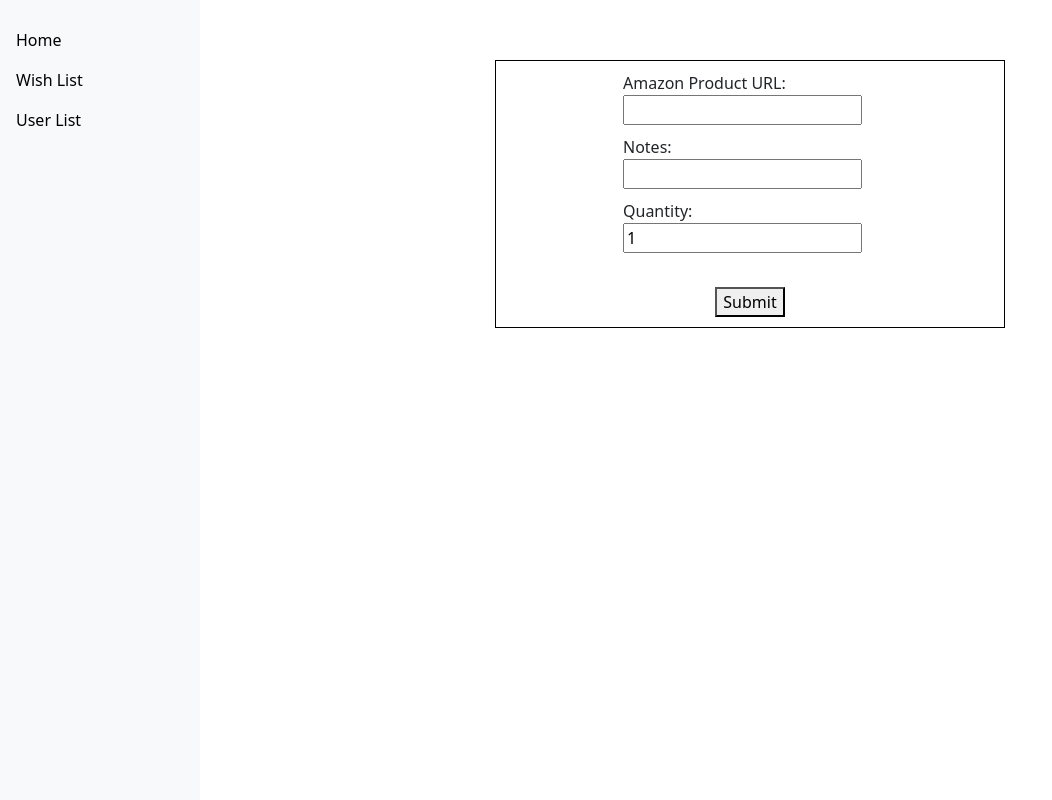
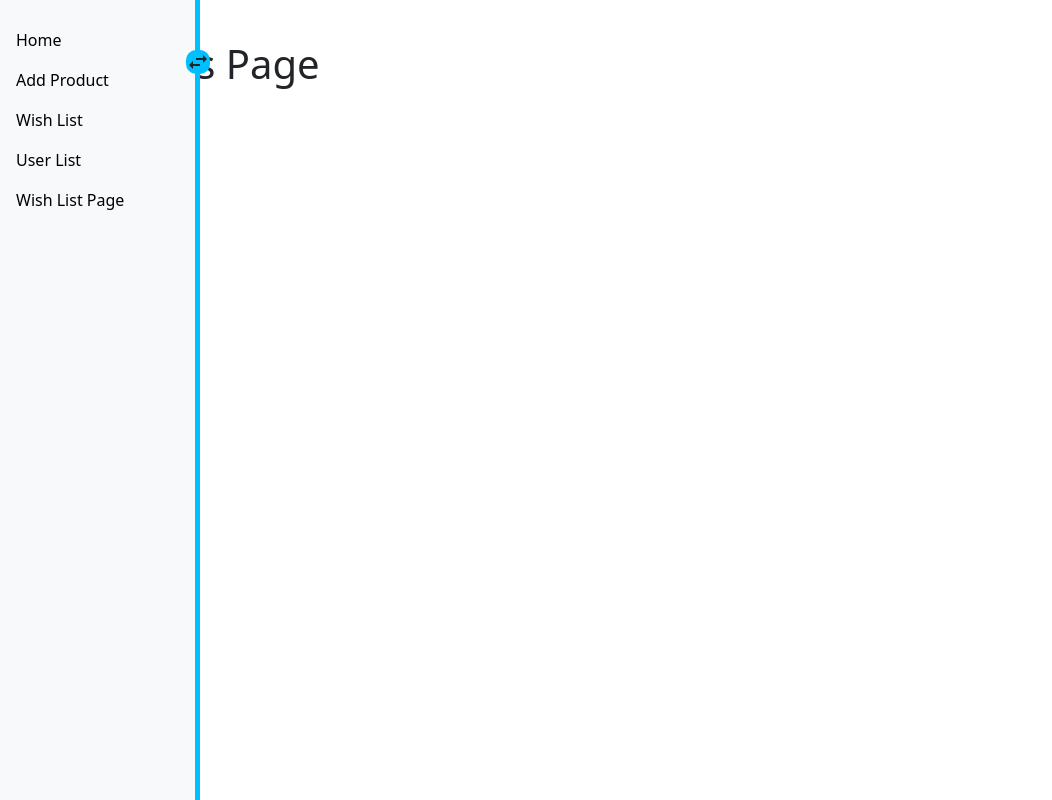
Before and after one commit to TylerTwoForks/wishlist-frontend-react, a React (Vite) app: page / in a window 1280 px wide. Shown: the whole page, without its empty margins (0-1052 px from the left). Built offline with nearby package versions, Linux system fonts and the light colour scheme.

Commit message:
mid work commit

```diff
--- a/package.json
+++ b/package.json
@@ -10,6 +10,9 @@
     "preview": "vite preview"
   },
   "dependencies": {
+    "@emotion/react": "^11.14.0",
+    "@emotion/styled": "^11.14.0",
+    "@mui/icons-material": "^6.3.0",
     "bootstrap": "^5.3.3",
     "react": "^18.3.1",
     "react-dom": "^18.3.1",
--- a/src/App.tsx
+++ b/src/App.tsx
@@ -1,23 +1,27 @@
 import UserList from "./components/User/UserList.tsx";
 import AddProduct from "./components/Product/AddWish.tsx";
 import WishList from "./components/Product/WishList.tsx";
-import LeftNav from "./components/Navigation/leftNav.tsx";
+import WishLists from "./pages/WishLists.tsx";
+import HomePage from "./pages/HomePage.tsx";
 import {BrowserRouter, Route, Routes} from "react-router";
 
 function App() {
     return (
+        <>
             <BrowserRouter>
-            <div>
-                <LeftNav />
-                <div style={{ marginLeft: "220px", padding: "20px" }}>
+                <div >
+                    <div className="main-content">
                         <Routes>
-                        <Route path="/" element={<AddProduct />} />
+                            <Route index element={<HomePage />} />
+                            <Route path="/add-product" element={<AddProduct />} />
                             <Route path="/wish-list" element={<WishList />} />
                             <Route path="/user-list" element={<UserList />} />
+                            <Route path="/wishlists" element={<WishLists/>}/>
                         </Routes>
                     </div>
                 </div>
             </BrowserRouter>
+        </>
     );
 }
 
--- /dev/null
+++ b/src/Routes.tsx
@@ -0,0 +1,19 @@
+
+import {BrowserRouter, Route, Routes} from "react-router";
+import AddProduct from "./components/Product/AddWish.tsx";
+import WishList from "./components/Product/WishList.tsx";
+import UserList from "./components/User/UserList.tsx";
+
+function AppRoutes() {
+    return (
+        <BrowserRouter>
+            <Routes>
+                <Route path="/" element={<AddProduct />} />
+                <Route path="/wish-list" element={<WishList />} />
+                <Route path="/user-list" element={<UserList />} />
+            </Routes>
+        </BrowserRouter>
+    );
+}
+
+export default AppRoutes;
--- a/src/components/Navigation/leftNav.tsx
+++ b/src/components/Navigation/leftNav.tsx
@@ -1,16 +1,50 @@
-import React from "react";
-import { Link } from "react-router";
-import "../../App.css";
+import React, { useState } from "react";
+import {BrowserRouter, Link, Route, Routes} from "react-router";
+import "../../css/LeftNav.css";
+import SwapHorizIcon from '@mui/icons-material/SwapHoriz';
+import AppRoutes from "../../Routes.tsx";
+import AddProduct from "../Product/AddWish.tsx";
+import WishList from "../Product/WishList.tsx";
+import UserList from "../User/UserList.tsx";
 
 function LeftNav() {
+    const [width, setWidth] = useState(200);
+    const minWidth = 150; // Set the minimum width
+
+    const handleMouseDown = (e: React.MouseEvent) => {
+        const startX = e.clientX;
+        const startWidth = width;
+
+        const handleMouseMove = (e: MouseEvent) => {
+            const newWidth = Math.max(minWidth, startWidth + (e.clientX - startX));
+            setWidth(newWidth);
+        };
+
+        const handleMouseUp = () => {
+            document.removeEventListener("mousemove", handleMouseMove);
+            document.removeEventListener("mouseup", handleMouseUp);
+            document.querySelector('.resize-handle')?.classList.remove('active');
+        };
+
+        document.addEventListener("mousemove", handleMouseMove);
+        document.addEventListener("mouseup", handleMouseUp);
+        document.querySelector('.resize-handle')?.classList.add('active');
+    };
+
     return (
-        <nav className="left-nav">
+        <>
+            <nav className="left-nav" style={{width: `${width}px`}}>
+                <SwapHorizIcon className="resize-icon" onMouseDown={handleMouseDown}/>
+                <div className="resize-handle" onMouseDown={handleMouseDown}></div>
                 <ul>
                     <li><Link to="/">Home</Link></li>
+                    <li><Link to="/add-product">Add Product</Link></li>
                     <li><Link to="/wish-list">Wish List</Link></li>
                     <li><Link to="/user-list">User List</Link></li>
+                    <li><Link to={"/wishlists"}>Wish List Page</Link></li>
                 </ul>
             </nav>
+        </>
     );
 }
 
--- a/src/components/Product/AddWish.tsx
+++ b/src/components/Product/AddWish.tsx
@@ -1,4 +1,5 @@
 import {useState} from "react";
+import LeftNav from "../Navigation/leftNav.tsx";
 
 function ProductSubmit() {
     const [productUrl, setProductUrl] = useState("");
@@ -32,7 +33,8 @@ function ProductSubmit() {
 
     return (
         <>
-            <form onSubmit={handleSubmit} className="center-content my-border"
+            <LeftNav/>
+            <form onSubmit={handleSubmit} className="center-content my-border main-content"
                   style={{paddingBottom: 10, paddingTop: 10}}>
                 <label className="form-box-spacing center-left-align">
                     Amazon Product URL: &nbsp;
--- a/src/components/Product/WishList.tsx
+++ b/src/components/Product/WishList.tsx
@@ -1,11 +1,11 @@
 import {useState, useEffect} from "react";
-import Wish from "./Wish.tsx";
-import "../../App.css";
+// import Wish from "./Wish.tsx";
+import "../../css/App.css";
 
 function WishList() {
     const [wishListItems, setWishListItems] = useState<any[]>([]);
-    const userId = "1"; // Example user ID, replace with actual variable
-    let counter = 99999;
+    const userId = "1"; //TODO - Example user ID, replace with actual variable
+    // let counter = 99999;
 
 
     useEffect(() => {
@@ -26,24 +26,37 @@ function WishList() {
 
     return (
         <>
-            <h1 className="center-content" key={"test1"}>Wish Lists</h1><br/>
-            {wishListItems.length === 0 ? (<p className="center-left-align">No Items Found</p>) : null}
+            <div className="main-content">
+                {wishListItems.length === 0 ? (
+                    <p>No Items Found</p>
+                ) : (
+                    wishListItems.map((wishList) => (
+                        <div key={wishList.id} >
+                            <h2>Wish List {wishList.name}</h2>
+                            <br/>
+                        </div>
+                    ))
+                )}
+            </div>
 
-            {wishListItems.map((wishList) => {
-                return (<>
-                    <h2 className="center-content" key={counter++}> Wish List {wishList.name} </h2>
-                    <ul className="list-group center-left-align" key={wishList.id}>
-                        {wishList.wishResDtoList.map((wish: Record<string, any>) => {
-                            return (
-                                <li key={wish.wishId} className={"list-group-item"}>
-                                    <Wish wish={wish}/>
-                                </li>
-                            );
-                        })}
-                    </ul>
-                    <br/>
-                </>)
-            })}
+            {/*{wishListItems.map((wishList) => {*/}
+            {/*    return (<>*/}
+
+            {/*        /!*<h2 className="center-content app-container"> Wish List {wishList.name} </h2>*!/*/}
+
+            {/*        /!*this is a block of code that loops through the response and gets all the wishes for the wishlist*!/*/}
+            {/*        /!*<ul className="list-group center-left-align" key={wishList.id}>*!/*/}
+            {/*        /!*    {wishList.wishResDtoList.map((wish: Record<string, any>) => {*!/*/}
+            {/*        /!*        return (*!/*/}
+            {/*        /!*            <li key={wish.wishId} className={"list-group-item"}>*!/*/}
+            {/*        /!*                <Wish wish={wish}/>*!/*/}
+            {/*        /!*            </li>*!/*/}
+            {/*        /!*        );*!/*/}
+            {/*        /!*    })}*!/*/}
+            {/*        /!*</ul>*!/*/}
+            {/*        <br/>*/}
+            {/*    </>)*/}
+            {/*})}*/}
 
         </>
     );
--- a/src/components/User/UserList.tsx
+++ b/src/components/User/UserList.tsx
@@ -1,6 +1,6 @@
 import { useState, useEffect } from "react";
 import User from "./User.tsx";
-import "../../App.css";
+import "../../css/App.css";
 
 function UserList() {
   const [listItems, setListItems] = useState<any[]>([]);
--- a/src/App.css
+++ b/src/css/App.css
@@ -1,3 +1,14 @@
+.app-container {
+    display: flex;
+    height: 100vh;
+}
+
+.main-content {
+    flex-grow: 1;
+    padding: 20px;
+    overflow: auto;
+}
+
 .center-content {
     width: 50%;
     margin: 0 auto;
--- /dev/null
+++ b/src/css/LeftNav.css
@@ -0,0 +1,67 @@
+.left-nav {
+    position: fixed;
+    top: 0;
+    left: 0;
+    height: 100%;
+    background-color: #f8f9fa;
+    padding-top: 20px;
+    display: flex;
+    flex-direction: column;
+}
+
+.left-nav ul {
+    list-style-type: none;
+    padding: 0;
+    flex-grow: 1;
+}
+
+.left-nav li {
+    padding: 8px 16px;
+}
+
+.left-nav li a {
+    text-decoration: none;
+    color: #000;
+    display: block;
+}
+
+.left-nav li a:hover {
+    background-color: #ddd;
+}
+
+.resize-icon {
+    cursor: ew-resize; /* Change cursor to hand */
+    background-color: deepskyblue;
+    height: 100%;
+    position: absolute;
+    right: -10px;
+    top: 0;
+    margin-top: 50px;
+    border-radius: 10px;
+    opacity: 0; /* Make the icon invisible */
+    transition: opacity .3s; /* Smooth transition for visibility */
+    z-index: 10;
+    user-select: none;
+}
+
+.resize-handle {
+    cursor: ew-resize; /* Change cursor to resize */
+    width: 5px; /* Width of the resize handle */
+    background-color: deepskyblue;
+    height: 100%;
+    position: absolute;
+    right: 0;
+    top: 0;
+    opacity: 0; /* Make the handle invisible */
+    user-select: none;
+}
+
+.left-nav:hover .resize-icon,
+.resize-icon.active {
+    opacity: 1; /* Make the icon visible when hovering over the nav or when active */
+}
+
+.left-nav:hover .resize-handle,
+.resize-handle.active {
+    opacity: 1;
+}
--- /dev/null
+++ b/src/pages/HomePage.tsx
@@ -0,0 +1,15 @@
+import LeftNav from "../components/Navigation/leftNav.tsx";
+
+export default function WishLists(){
+    return (
+        <>
+            <div>
+
+            </div>
+            <div className={"main-content"}>
+                <LeftNav className={"app-container"}/>
+                <h1>WishLists Page</h1>
+            </div>
+        </>
+    )
+}
--- /dev/null
+++ b/src/pages/WishLists.tsx
@@ -0,0 +1,15 @@
+import LeftNav from "../components/Navigation/leftNav.tsx";
+
+export default function WishLists(){
+    return (
+        <>
+            <div>
+
+            </div>
+            <div className={"main-content"}>
+                <LeftNav className={"app-container"}/>
+                <h1>WishLists Page</h1>
+            </div>
+        </>
+    )
+}
```
Also changed, not shown: src/main.tsx (+5 -5 lines), 1 other file (tests, documents, lock files or other folders). Lines whose indentation alone changed are shown as unchanged.
